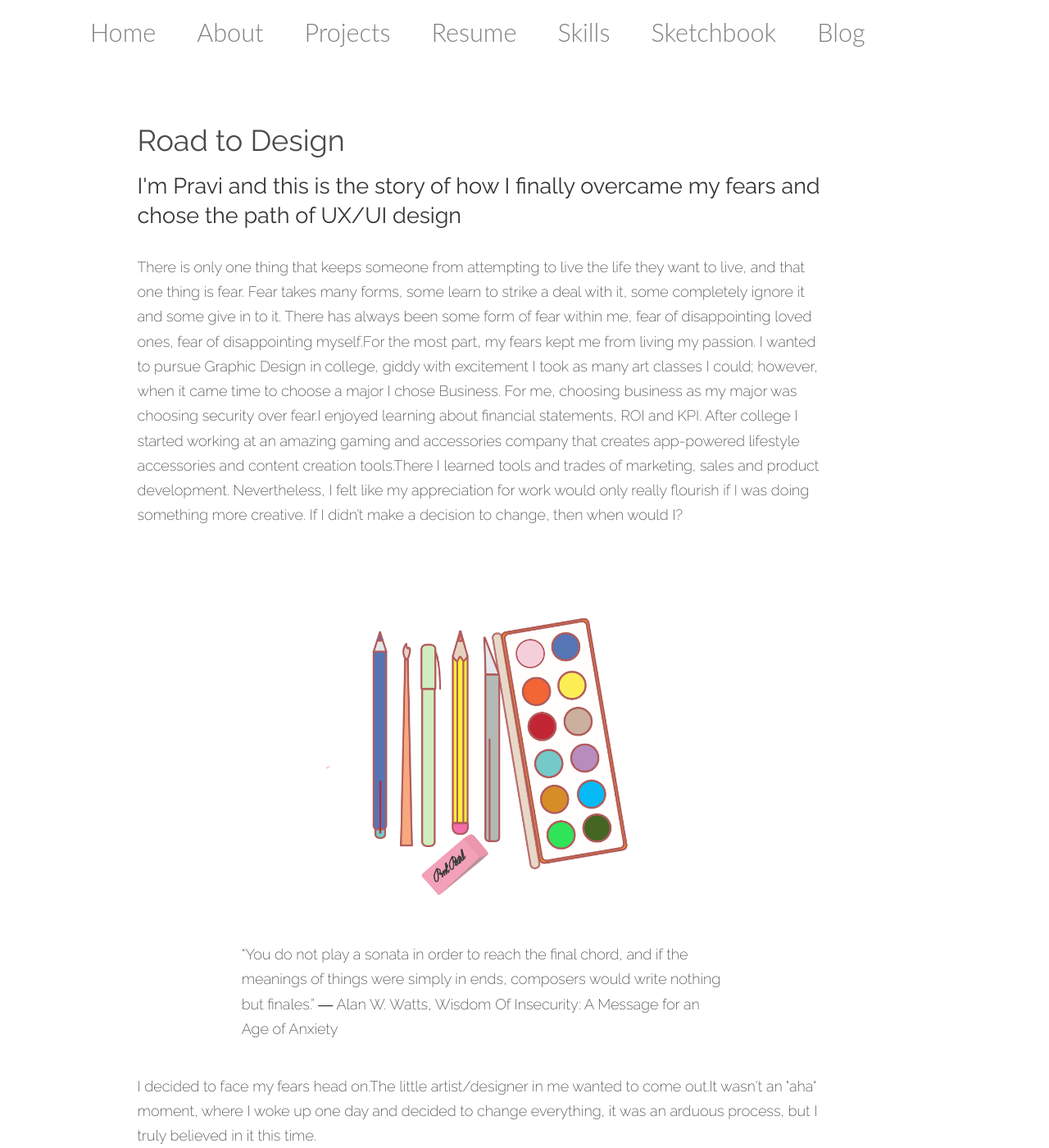
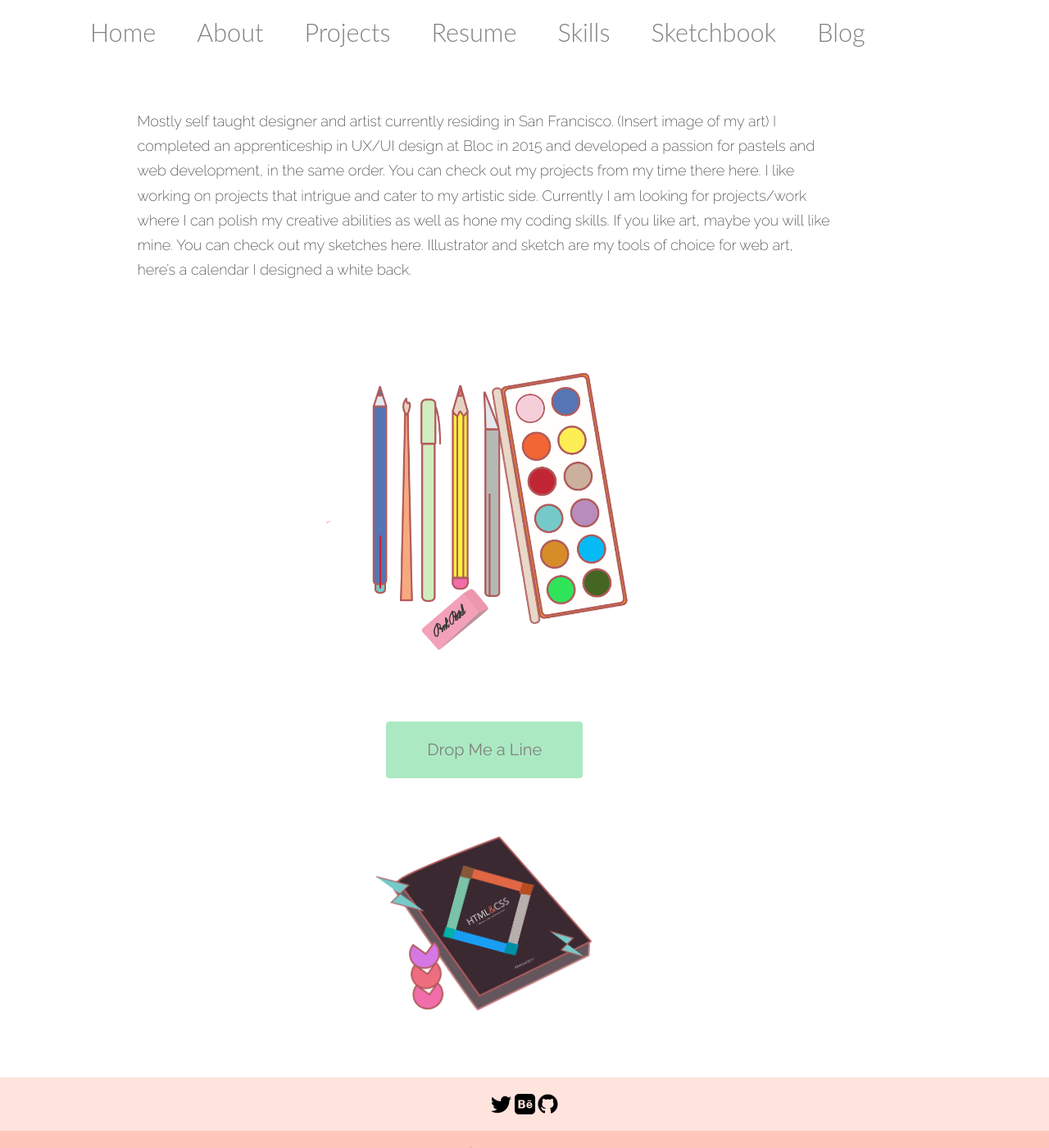
Before and after one commit to pravisti/pravisti.github.io, a Jekyll site: the page built from about.md, in a window 1280 px wide and 1400 px high. Shown: the whole window at 82% size. Built offline with Jekyll 4.4.1, drawn with Linux system fonts in a browser that asks for light colours; nearby versions of some CDN libraries; some of the changed text lies outside the part shown.

Commit message:
added new about

```diff
--- a/about.md
+++ b/about.md
@@ -9,37 +9,27 @@
     	<div class="row">
       		<div class="col-lg-9 col-lg-offset-1 text-center">
 
-	<h1>Road to Design</h1>
-				<h2>I'm Pravi and this is the story of how I finally overcame my fears and chose the path of UX/UI design</h2>
+<P>
+Mostly self taught designer and artist currently residing in San Francisco.
+(Insert image of my art)
 
-				<p>There is only one thing that keeps someone from attempting to live the life they want to live, and that one thing is fear. Fear takes many forms, some learn to strike a deal with it, some completely ignore it and some give in to it.
+I completed an apprenticeship in UX/UI design at Bloc in 2015 and developed a passion for pastels and web development, in the same order. You can check out my projects from my time there here.
 
-				There has always been some form of fear within me, fear of disappointing loved ones, fear of disappointing myself.For the most part, my fears kept me from living my passion.
 
-				I wanted to pursue Graphic Design in college, giddy with excitement I took as many art classes I could; however, when it came time to choose a major I chose Business. For me, choosing business as my major was choosing security over fear.I enjoyed learning about financial statements, ROI and KPI. After college I started working at an amazing gaming and accessories company that creates app-powered lifestyle accessories and content creation tools.There I learned tools and trades of marketing, sales and product development. Nevertheless, I felt like my appreciation for work would only really flourish if I was doing something more creative. If I didn’t make a decision to change, then when would I?
-				</p>
+I like working on projects that intrigue and cater to my artistic side. Currently I am looking for projects/work where I can polish my creative abilities as well as hone my coding skills.
 
+If you like art, maybe you will like mine. You can check out my sketches here. Illustrator and sketch are my tools of choice for web art, here’s a calendar I designed a white back.
+</P>
 	<div class="about-image">
 		<img src="/images/stationary.png" class="img-responsive">
-		 	<p> “You do not play a sonata in order to reach the final chord, and if the meanings of things were simply in ends, composers would write nothing but finales.”
-― Alan W. Watts, Wisdom Of Insecurity: A Message for an Age of Anxiety </p>
-	</div>
 
-			<p>I decided to face my fears head on.The little artist/designer in me wanted to come out.It wasn't an "aha" moment, where I woke up one day and decided to change everything, it was an arduous process, but I truly believed in it this time. </p>
-
-			<p>First step was to find out what profession in design would fit me best.Going back to a 4 year college was not an option, so I started taking online coding and design courses.I learned more about a designer's role in today’s fast paced world of technology, and realized that this was where I would flourish. This was it. </p>
-
-			<p>I enrolled in <a href="https://www.bloc.io/">Bloc's</a> Design and Front-end Web Development Apprenticeship program where I was mentored by <a href="#"> Mike Dekkar</a>, <a href="#">Kevin Mcgilliary</a> and <a href="https://twitter.com/designhawg">Chris Courtney</a>.As I went through the design fundamentals part of the course, I was introduced again to familiar concepts like color theory and problem solving. I quickly grasped those familiar concepts. I also started to see how I was developing as a designer.I was more focused in the process rather than the end goal.While the end goal is very important,  without the process, the finished product may look substantial but fail to solve the problem and ultimately be more decorative than deliberate.The process of design reminded me of my own life, which is a process in itself.</p>
-
-			<p>Letting go of my fears is turning out to be a rewarding experience and this road to design has been instrumental in teaching me not to make decisions based on fear. I want to communicate this philosophy with my design work and to surround myself with like minded people in my field. I want to work in an environment where I can continue to create visions with a fearless and process first mindset.
-</p>
 
 
 
 
 
 <form action="mailto:pravisti@gmail.com">
-	 <button id="singlebutton" class="btn btn-primary center-block" action="mailto:pravisti@gmail.com"> Drop Me a Line </span>
+	 <button id="singlebutton" class="btn btn-primary center-block" action="mailto:pravisti@gmail.com"> Drop Me a Line
 
 			 </button>
 	</form>
```
